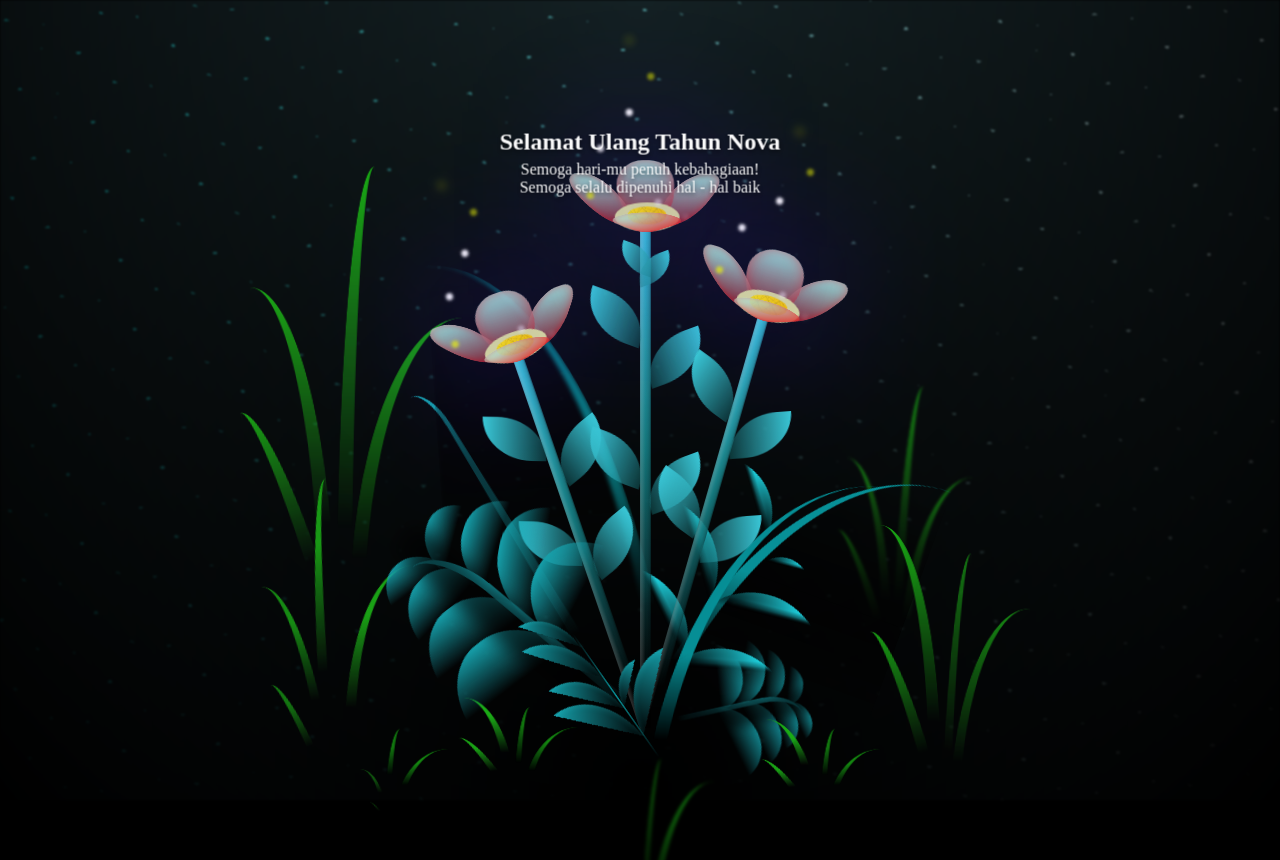
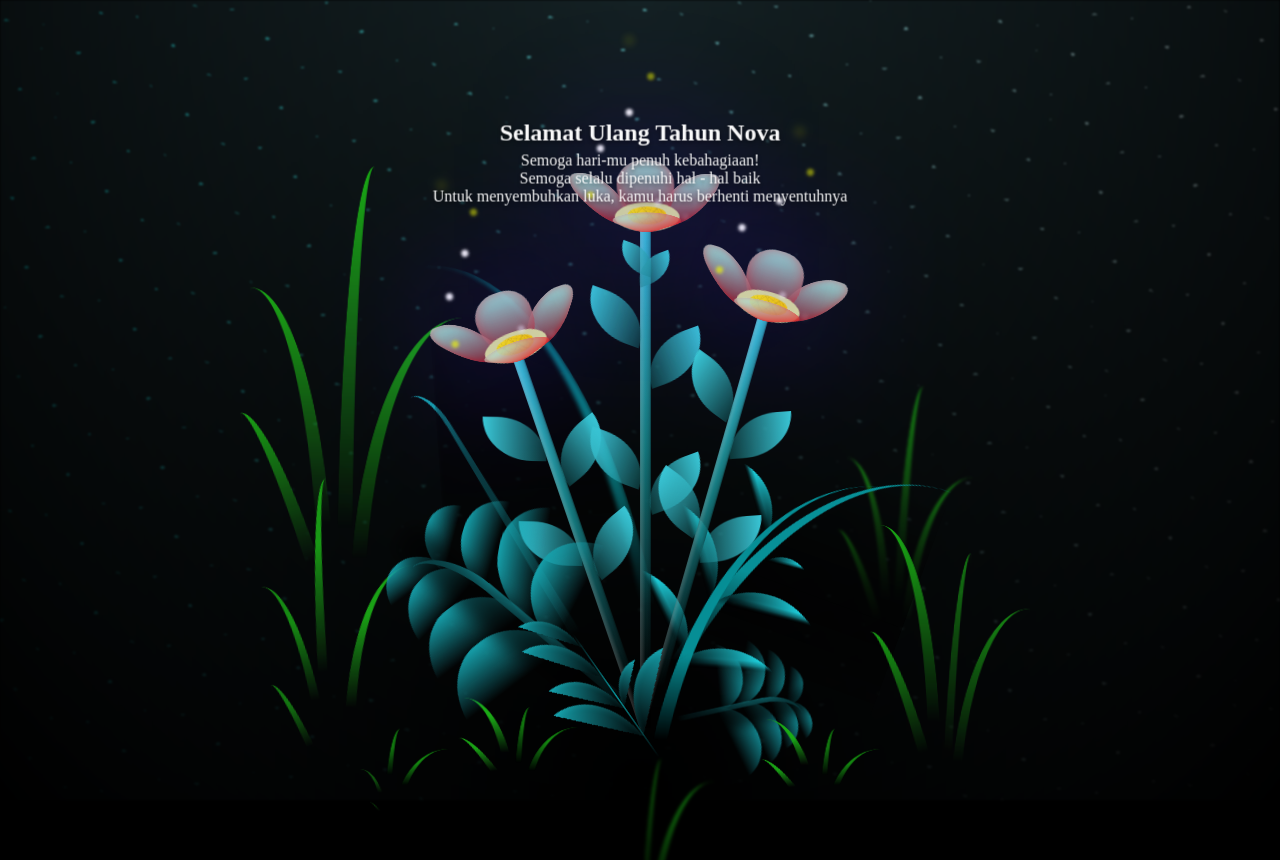
Before and after one commit to amidualima/whises, a plain HTML site: page kado-main/flower.html in a window 1280 px wide. Shown: the top 860 px of the page. Drawn offline with Linux system fonts and the light colour scheme.

Commit message:
Update flower.html

```diff
--- a/kado-main/flower.html
+++ b/kado-main/flower.html
@@ -323,6 +323,7 @@
   <h1>Selamat Ulang Tahun Nova </h1>
   <p>Semoga hari-mu penuh kebahagiaan!</p>
   <p>Semoga selalu dipenuhi hal - hal baik</p>
+  <p>Untuk menyembuhkan luka, kamu harus berhenti menyentuhnya</p>
 </div>
 
     <audio id="myAudio" autoplay loop>
```
